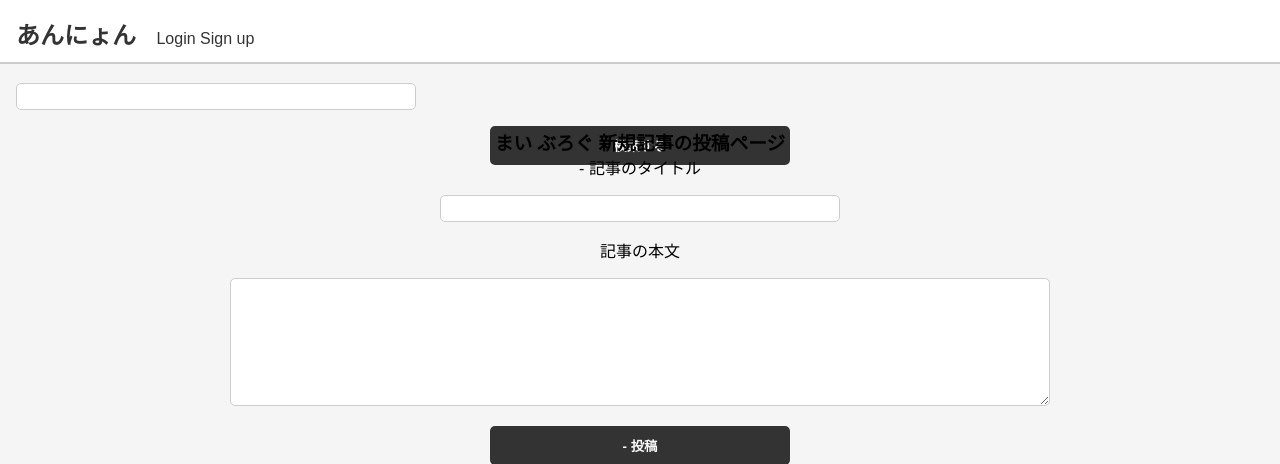
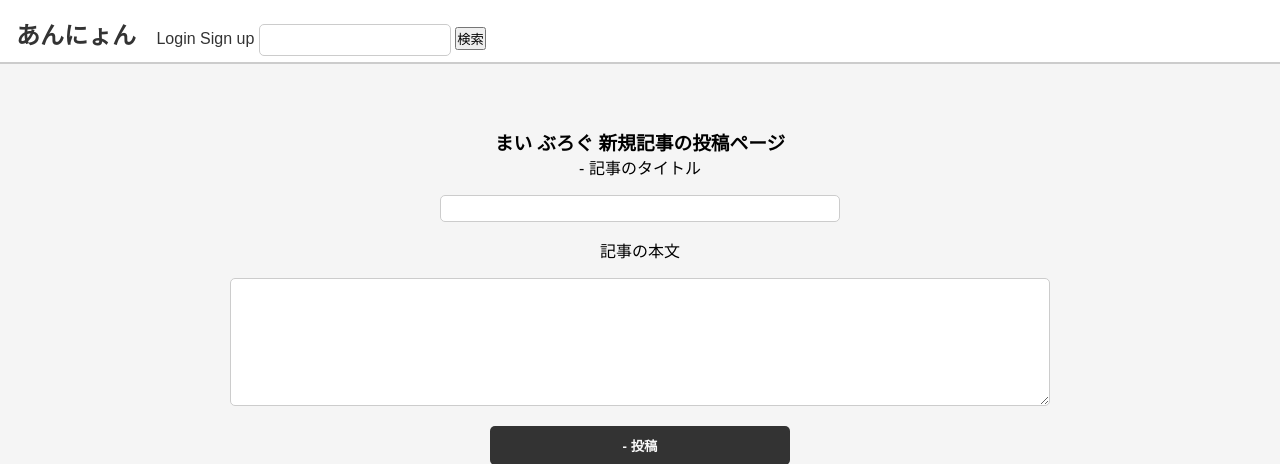
Before and after one commit to showikeda/share_prototype, a Django app: template sns/templates/sns/new.html in a window 1280 px wide. Shown: the top 464 px of the page. Run offline with Django 3.2, Linux system fonts and the light colour scheme; the template is opened without the code that fills it, so the values that code supplies are empty; some libraries are stand-ins or nearby versions.

Commit message:
serchbox change

```diff
--- /dev/null
+++ b/sns/static/css/search.css
@@ -0,0 +1,19 @@
+.header input[type="text"] {
+  margin: 0;
+  height: 32px;
+  width: 192px;
+}
+.header button {
+  margin: 0;
+  display: inline;
+  height: 32px;
+  width: 96px;
+}
+.header form {
+  display: inline;
+}
+
+.li.nav-item form {
+  display: grid;
+  place-items: center;
+}
--- a/sns/templates/sns/article_all.html
+++ b/sns/templates/sns/article_all.html
@@ -13,8 +13,6 @@
         {{ article.title }}
       </a>
     </p>
-    <a href="{% url 'edit' article.pk %}" class="btn btn-border"><span>編集</span></a>
-    <a href="{% url 'delete' article.pk %}" class="btn btn-border"><span>削除</span></a>
     {% endfor %}
     <div>
         <a href="{% url 'index' %}" class="btn btn-border"><span class="toppage">トップページへ</span></a>
--- a/sns/templates/sns/base.html
+++ b/sns/templates/sns/base.html
@@ -12,6 +12,7 @@
 <link rel="stylesheet" href="{% static 'css/topics.css' %}">
 <link rel="stylesheet" href="{% static 'css/textbox.css' %}">
 <link rel="stylesheet" href="{% static 'css/comment.css' %}">
+<link rel="stylesheet" href="{% static 'css/search.css' %}">
 </head>
 <body>
 
@@ -36,24 +37,13 @@
         <a href='{% url "accounts:signup" %}' class='signup'>Sign up</a>
       </li>
       {% endif %}
-      <form action="" method="get">
-        <p>
+      <li class="nav-item">
+        <form action="" method="get">
           <input name="query" value="{{ request.GET.query }}" type="text">
-        </p>
-        <p>
-          <button type="submit">検索する</button>
-        </p>
-      </form>
-<!--      <li>-->
-<!--      {% if searchForm %}-->
-<!--          <form action='{% url "index" %}' method='get'>-->
-<!--              <div>-->
-<!--                  {{ searchForm }}-->
-<!--                  <input type="submit" class="" value="OK" />-->
-<!--              </div>-->
-<!--          </form>-->
-<!--      {% endif %}-->
-<!--      </li>-->
+<!--          <button type="submit">検索する</button>-->
+          <input type="submit" value="検索">
+        </form>
+      </li>
     </ul>
   </nav>
 </div>
--- a/sns/templates/sns/view_article.html
+++ b/sns/templates/sns/view_article.html
@@ -6,6 +6,8 @@
       <small>投稿日時 : {{ article.posted_at }}</small>
       <small>最終更新 : {{ article.last_modify }}</small>
       <p>{{ article.text }}</p>
+      <a href="{% url 'edit' article.pk %}" class="btn btn-border"><span>編集</span></a>
+      <a href="{% url 'delete' article.pk %}" class="btn btn-border"><span>削除</span></a>
       <p><a onclick="api_like()"><span id="like">{{ article.like }}</span>いいね！</a></p>
       <form action="" method="POST">
           <p><lable for="com">コメント</lable></p>
--- a/sns/urls.py
+++ b/sns/urls.py
@@ -2,10 +2,8 @@ from django.urls import path
 from . import views
 
 urlpatterns = [
-    # path('', views.index, name='index'),
     path('', views.IndexList.as_view(), name='index'),
     path('new/', views.new, name='new'),
-    # path('article/all/', views.article_all, name="article_all"),
     path('article/all/', views.ArticleList.as_view(), name='article_all'),
     path('article/<int:pk>/', views.view_article, name="view_article"),
     path("article/<int:pk>/edit/", views.edit, name="edit"),
```
Also changed, not shown: sns/views.py (+0 -37 lines), db.sqlite3, sns/static/css/articleText.css (added).
